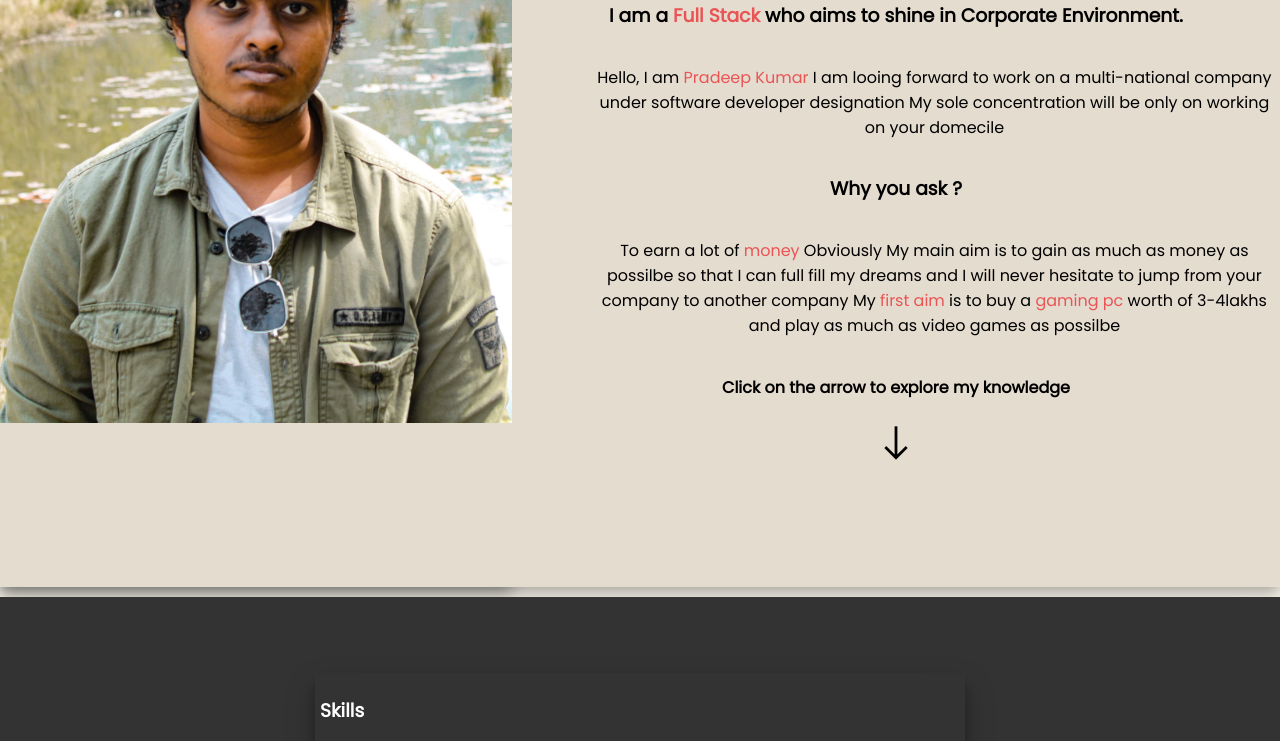
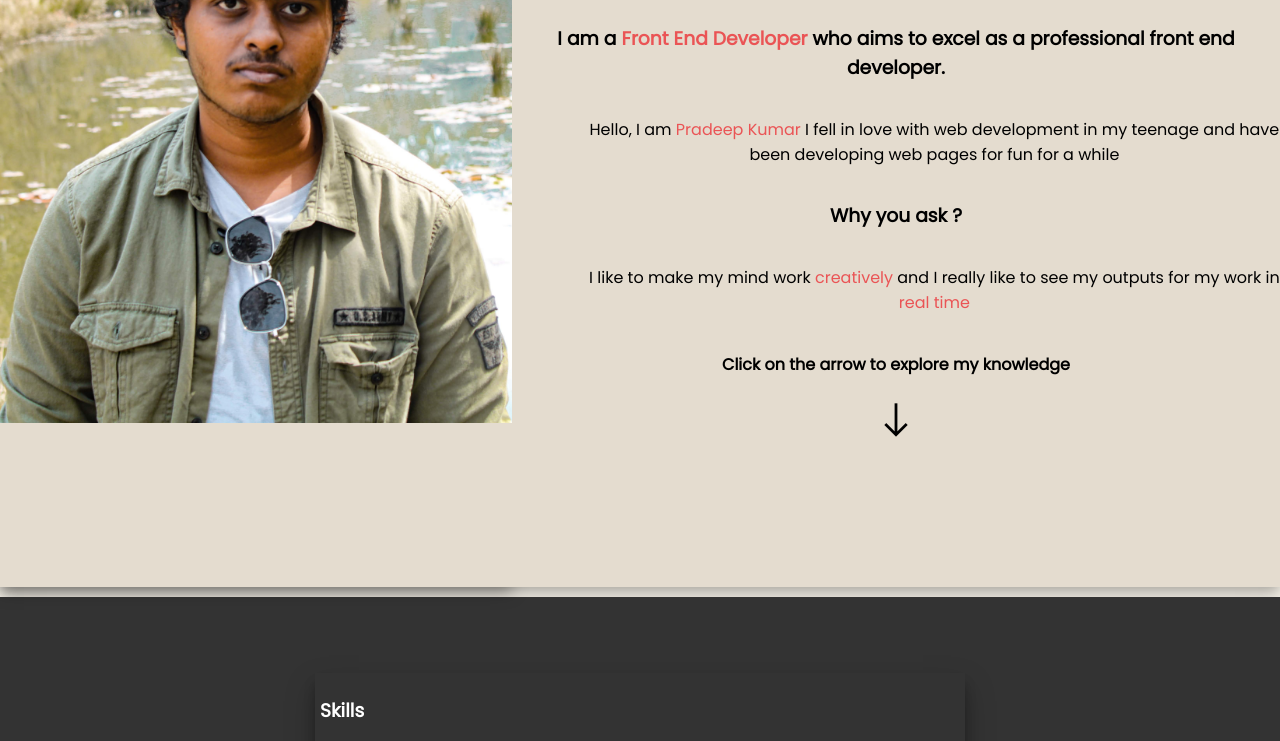
Before and after one commit to pradeepkumar112002/Portfolio_Initial, a plain HTML site: page Portfolio/index.html in a window 1280 px wide. Shown: the part 1093-1834 px from the top of the page. Drawn offline with nearby package versions, Linux system fonts and the light colour scheme.

Commit message:
Update index.html

```diff
--- a/Portfolio/index.html
+++ b/Portfolio/index.html
@@ -18,7 +18,6 @@
         <button> <a href="#second"> About Me</a></button>
         <button><a href="#third">Skills</a></button>
         <button><a href="#fourth">Courses and Workshops</a></button>
-        <button id="gallery">  Gallery</button>
     </div>
         <a href="#" class="toggle">
             <span class="bar"></span>
@@ -28,32 +27,32 @@
     </nav>
 
     <div class="first">
-        <h1 class="hid">Hi, I am a Full Stack Developer</h1>
+        <h1 class="hid">Hi, I am a Front-End Developer</h1>
         <h3 class="hid">Click below to know me</h3>
         <a href="#second" class="hid"><button class="material-symbols-outlined" >south</button></a>
     </div>
 
-    <div class="second hidden" id="second">
+    <div class="second " id="second">
         <div class="left-second ">
             <img src="pic.jpg" >
         </div>
-        <div class="right-second  ">
+        <div class="right-second  hidden">
             <h2>Hi, This is <span>Pradeep</span></h2>
-            <h3>I am a <span>Full Stack</span> who aims to shine in Corporate Environment.</h3>
-            <p>Hello, I am <span>Pradeep Kumar</span>  I am looing forward to work on a multi-national company under software developer designation My sole concentration will be only on working on your domecile</p>
+            <h3>I am a <span>Front End Developer</span> who aims to excel as a professional front end developer.</h3>
+            <p>Hello, I am <span>Pradeep Kumar</span> I fell in love with web development in my teenage and have been developing
+            web pages for fun for a while</p>
             <h3>Why you ask ?</h3>
-            <p>To earn a lot of <span>money</span> Obviously
-            My main aim is to gain as much as money as possilbe so that I can full fill my dreams and I will never hesitate to jump from your company to another company
-            My <span>first aim</span> is to buy a <span> gaming pc </span>worth of 3-4lakhs and play as much as video games as possilbe <br>
+            <p>I like to make my mind work <span>creatively</span>
+            and I really like to see my outputs for my work in <span>real time</span>
         </p>
         <h4>Click on the arrow to explore my knowledge</h4>
         <a href="#third"><button class="material-symbols-outlined" >south</button></a>
         </div>
     </div>
-    <div class="third hidden" id="third">
+    <div class="third " id="third">
         <!-- <h2>Overview on my skills :</h2>
         <h3>I use Java for solving my DSA and other programming questions but I am also well versed in C programming</h3> -->
-        <div class="skill hidden">
+        <div class="skill ">
             <h3>Skills</h3>
             <li><h3>Java</h3>
                 <span class="bar"><span class="java hidden"></span></span>
@@ -78,7 +77,7 @@
             </li>
         </div>
     </div>
-    <div class="fourth hidden" id="fourth">
+    <div class="fourth " id="fourth">
         <h1>Courses And Workshops</h1>
         <div class="left-course lef">
             <h3>HTML</h3>
```
